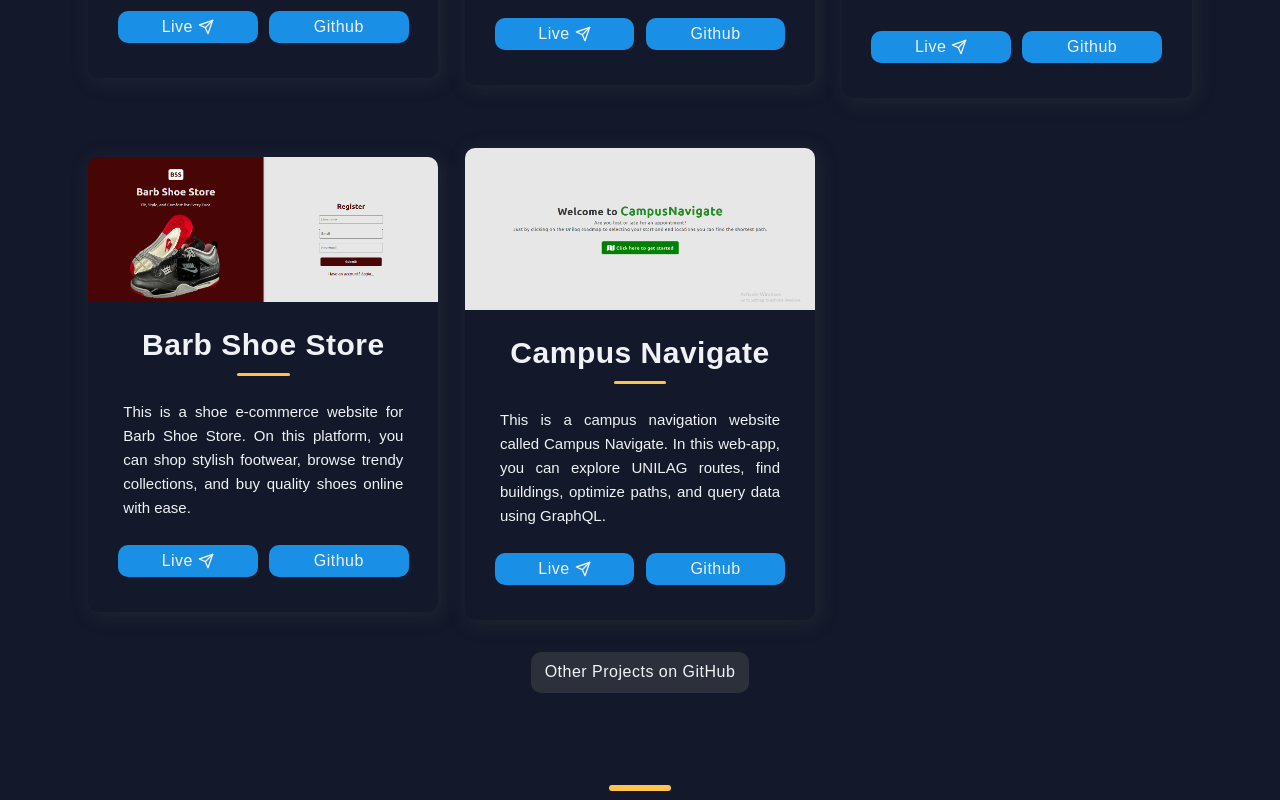
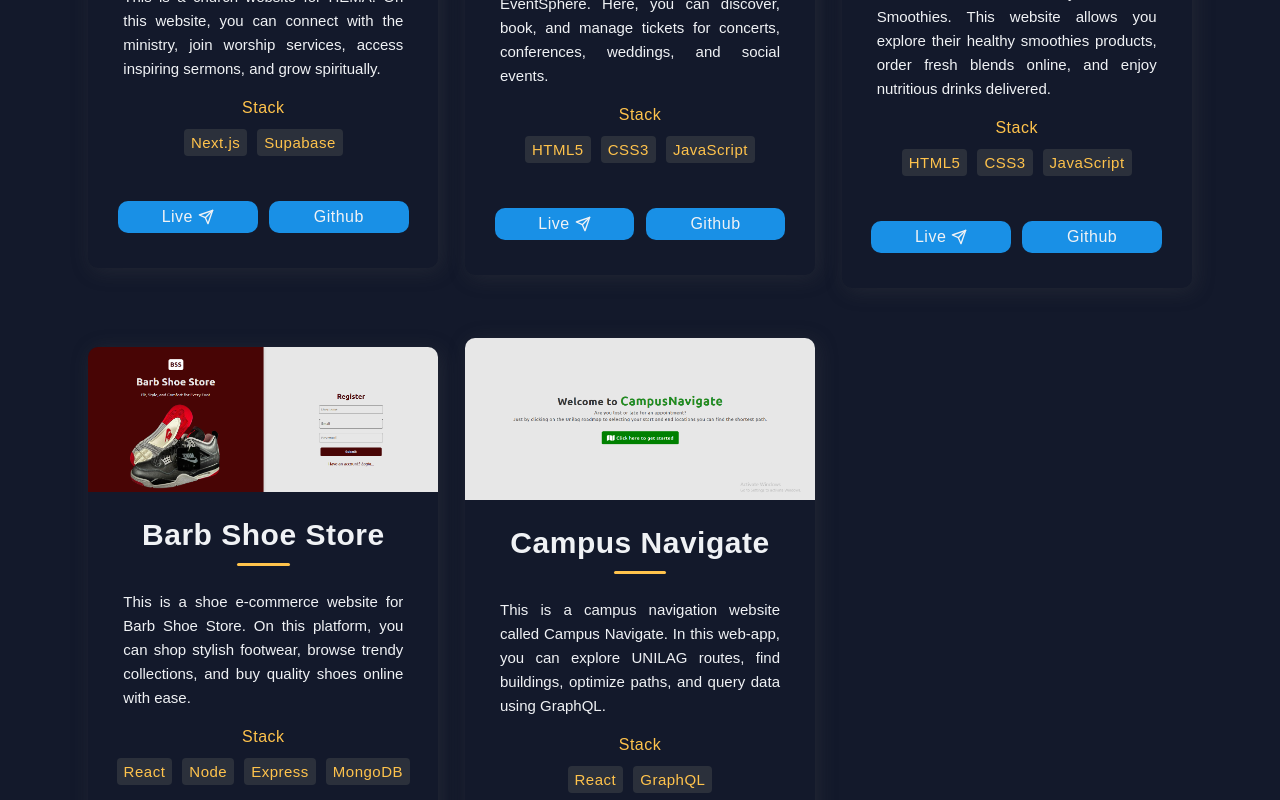
Before and after one commit to peekaycee/myPortfolio, a Next.js app: page / in a window 1280 px wide. Shown: the part 1720-2520 px from the top of the page. Built offline with nearby package versions, Linux system fonts and the light colour scheme.

Commit message:
update latest version

```diff
--- a/src/app/components/Projects/Projects.module.css
+++ b/src/app/components/Projects/Projects.module.css
@@ -19,7 +19,6 @@
 .cardInfo{
   letter-spacing: 0;
 }
-
 
 @media (max-width: 640px) {
   .gridContainer {
@@ -120,15 +119,16 @@
 }
 .githubRepo {
   margin: 0 auto;
-  padding: 0.7em 0.1em;
+  padding: 0.7em 1.5em;
   border-radius: 10px;
-  width: 17%;
-  background-color: var(--background2);
+  width: fit-content;
+  background-color: var(--button);
+  color: var(--textColor);
   transition: all 0.3s ease;
 }
 .githubRepo:hover {
-  background-color: var(--textColor);
-  color: var(--background2);
+  background-color: var(--background2);
+  color: var(--accent1);
 }
 .externalLinks {
   width: 50%;
@@ -146,14 +146,25 @@
   color: var(--accent1);
 }
 
+.titleContent{
+  color: var(--accent1);
+  /* color: var(--background); */
+}
+
 .tagList {
   display: flex;
-  justify-content: space-around;
+  align-items: center;
+  justify-content: center;
+  gap: 1rem;
   padding: 2rem;
+  margin-top: -1.5em;
 }
 
 .tag {
-  color: var(--tag-color);
+  background: var(--background2);
+  padding: 5px 7px;
+  border-radius: 4px;
+  color: var(--accent1);
   font-size: 1.5rem;
 }
 
--- a/src/app/components/Projects/Projects.tsx
+++ b/src/app/components/Projects/Projects.tsx
@@ -33,7 +33,7 @@
             <p className={styles.cardInfo}>{p.description}</p>
 
             {/* Uncomment if you want tags */}
-            {/*
+
             <div>
               <div className={styles.titleContent}>Stack</div>
               <ul className={styles.tagList}>
@@ -42,7 +42,7 @@
                 ))}
               </ul>
             </div>
-            */}
+
 
             <ul className={styles.utilityList}>
               <li>
--- a/src/app/constants/constants.js
+++ b/src/app/constants/constants.js
@@ -21,7 +21,7 @@
     title: 'MathMentor',
     description: "This is a math tutoring website for MathMentor. In this platform, you can consult the math-mentor, register and apply for math tutoring sessions.",
     image: '/images/MathMentor.png',
-    tags: ['React', 'NextJs'],
+    tags: ['React', 'NextJs', 'v0-vercel'],
     source: 'https://github.com/peekaycee/math-tutoring-website',
     visit: 'https://v0-next-js-tutoring-website-sooty.vercel.app/',
     id: 2,
--- a/src/app/layout.tsx
+++ b/src/app/layout.tsx
@@ -1,6 +1,6 @@
 import type { Metadata } from "next";
-import './globals.css';
-import styles from './homepage.module.css'
+import "./globals.css";
+import styles from './homepage.module.css';
 import Header from "./components/Header/Header";
 import Footer from "./components/Footer/Footer";
 
@@ -16,8 +16,8 @@
   children: React.ReactNode;
 }>) {;
   return (
-    <html lang="en">
-      <body className={styles.container}>
+    <html lang="en"  suppressHydrationWarning={true}>
+      <body className={styles.container} suppressHydrationWarning={true}>
         <Header />
         {children}
         <Footer />
```
